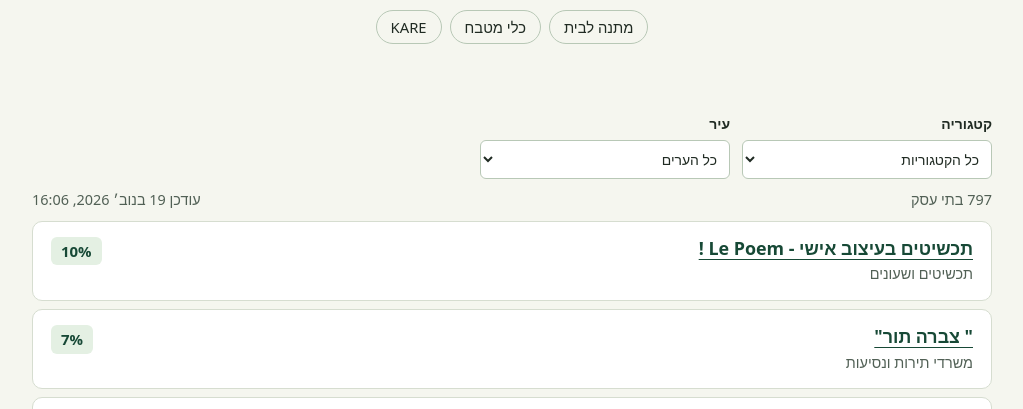
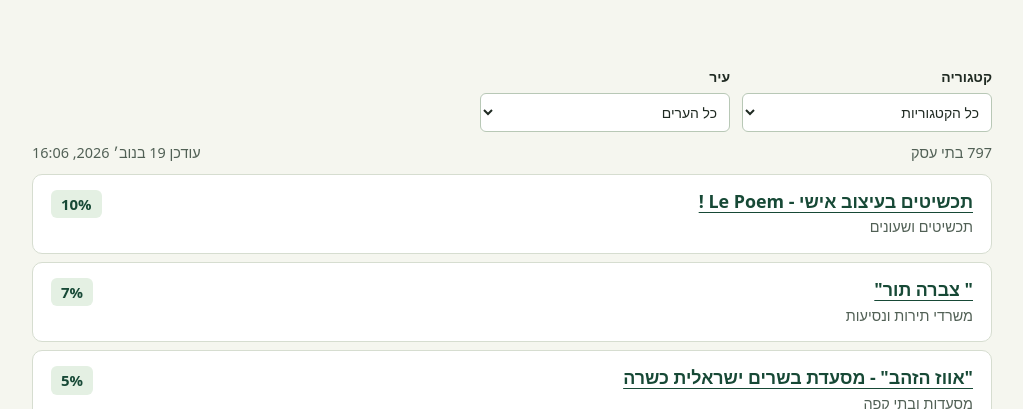
Before and after one commit to oronp/hever-search, a plain HTML site: page index.html in a window 1280 px wide. Shown: the part 330-739 px from the top of the page, without its empty margins (128-1151 px from the left). Drawn offline with Linux system fonts and the light colour scheme.

Commit message:
Remove suggested search buttons

```diff
--- a/app.js
+++ b/app.js
@@ -153,11 +153,4 @@ fields.more.addEventListener("click", () => {
   limit += PAGE_SIZE;
   render();
 });
-for (const button of document.querySelectorAll("[data-query]")) {
-  button.addEventListener("click", () => {
-    fields.query.value = button.dataset.query;
-    searchAgain();
-    fields.query.focus();
-  });
-}
 start();
--- a/index.html
+++ b/index.html
@@ -22,11 +22,6 @@
         <span class="search-icon" aria-hidden="true"></span>
         <input id="query" type="search" placeholder="שם עסק, מוצר או תיאור קצר" autocomplete="off" spellcheck="false">
       </div>
-      <div class="examples" aria-label="חיפושים לדוגמה">
-        <button type="button" data-query="מתנה לבית">מתנה לבית</button>
-        <button type="button" data-query="כלי מטבח">כלי מטבח</button>
-        <button type="button" data-query="KARE" dir="ltr">KARE</button>
-      </div>
     </section>
     <section class="results" aria-label="בתי עסק">
       <div class="filter-row">
--- a/style.css
+++ b/style.css
@@ -24,9 +24,8 @@ h1 { font-size: clamp(2.15rem, 7vw, 4.2rem); margin: 0 0 .45em; line-height: 1.0
 .searchbox input { width: 100%; min-height: 60px; padding: 10px 50px 10px 16px; background: #fff; border: 1px solid #819e8b; border-radius: 12px; }
 .search-icon { position: absolute; inset-block-start: 19px; inset-inline-start: 19px; width: 17px; height: 17px; border: 2px solid #315b46; border-radius: 50%; pointer-events: none; }
 .search-icon::after { content: ""; position: absolute; width: 8px; height: 2px; background: #315b46; bottom: -3px; left: -5px; transform: rotate(-45deg); }
-.examples { display: flex; gap: 8px; flex-wrap: wrap; justify-content: center; margin-top: 13px; }
-.examples button, .more { background: transparent; border: 1px solid #b8c8b6; border-radius: 20px; padding: 5px 14px; font-size: .87rem; }
-.examples button:hover, .more:hover { background: #e3eddf; }
+.more { background: transparent; border: 1px solid #b8c8b6; border-radius: 20px; padding: 5px 14px; font-size: .87rem; margin-top: 16px; }
+.more:hover { background: #e3eddf; }
 .filter-row { display: flex; gap: 12px; flex-wrap: wrap; }
 .filter-row label { display: grid; gap: 5px; flex: 1 1 145px; max-width: 250px; font-size: .82rem; font-weight: 700; }
 select { min-width: 0; width: 100%; padding: 8px; background: #fff; border: 1px solid #b8c8b6; border-radius: 6px; font-weight: 400; }
@@ -37,7 +36,6 @@ select { min-width: 0; width: 100%; padding: 8px; background: #fff; border: 1px
 .result-card h2 { font-size: 1.05rem; line-height: 1.25; margin: 0; overflow-wrap: anywhere; }
 .result-card .meta { margin: .3em 0 0; }
 .discount { display: inline-block; color: var(--green); background: #e4f0e3; padding: 3px 10px; border-radius: 6px; font-size: .88rem; font-weight: 750; max-width: 15ch; text-align: center; overflow-wrap: anywhere; }
-.more { margin-top: 16px; }
 .footer { margin-block: 37px 22px; border-top: 1px solid var(--line); padding-top: 14px; }
 .visually-hidden { position: absolute; width: 1px; height: 1px; overflow: hidden; clip-path: inset(50%); white-space: nowrap; }
 @media (max-width: 480px) {
```
